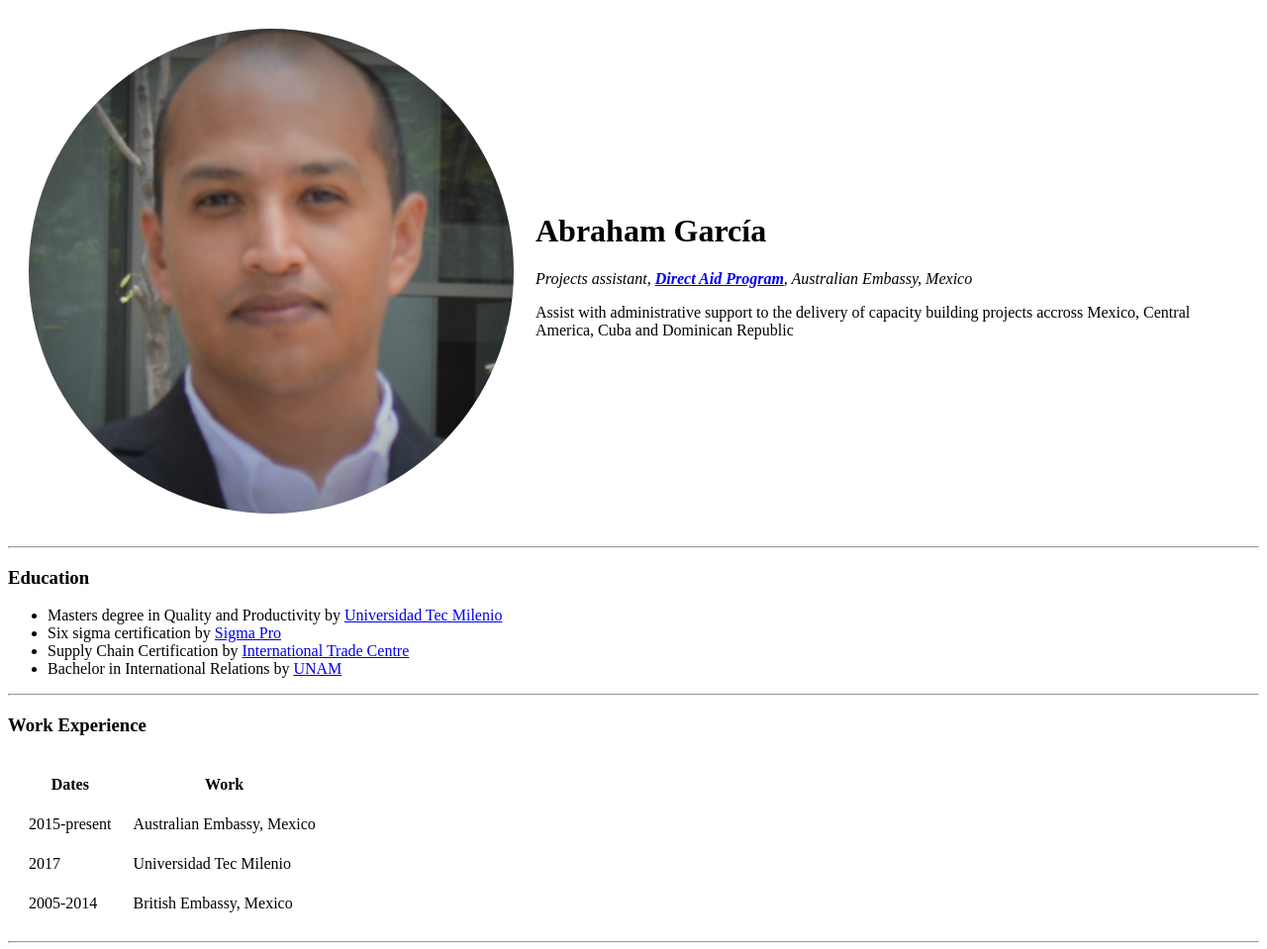
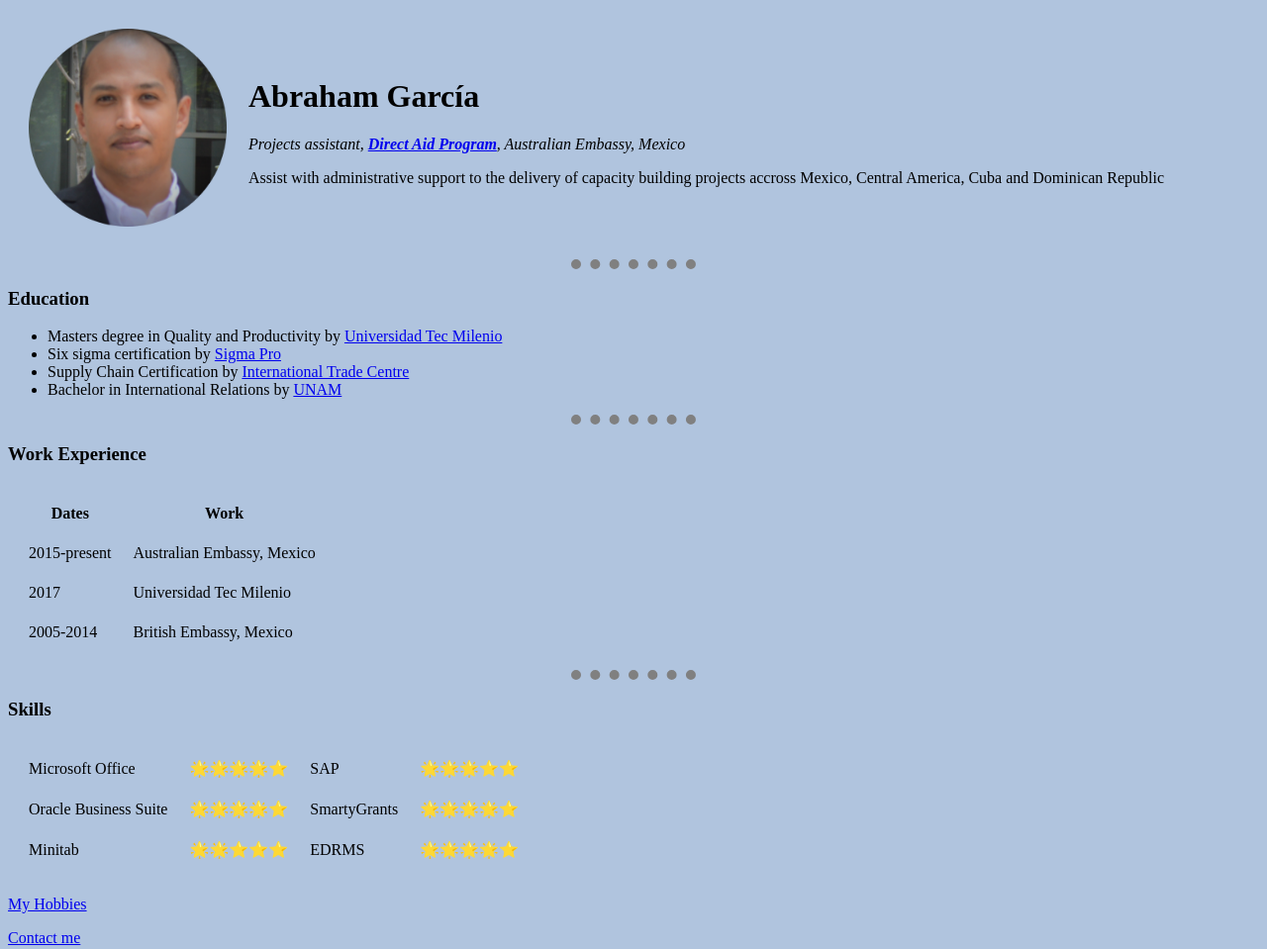
Before and after one commit to AbrahamGarciaOMx/TestCv, a plain HTML site: page index.html in a window 1280 px wide. Shown: the top 959 px of the page at 99% size. Drawn offline with Linux system fonts and the light colour scheme.

Commit message:
Add files via upload

```diff
--- a/index.html
+++ b/index.html
@@ -4,6 +4,22 @@
 <head>
   <meta charset="utf-8">
   <title>🐺 🇦🇺 Abraham's personal site</title>
+  <style media="screen">
+      body {
+        background-color: lightsteelblue;
+      }
+      hr {
+
+        border-style: dotted none none;
+            width: 10%;
+            border-color: gray;
+            border-width: 10px;
+          }
+        img {
+        height: 200px;
+        }
+
+  </style>
 </head>
 
 <body>
```
